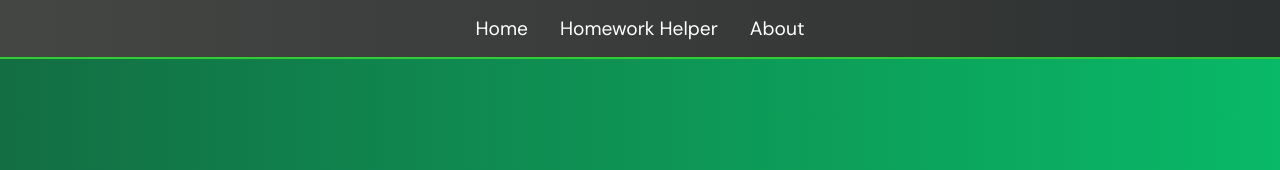
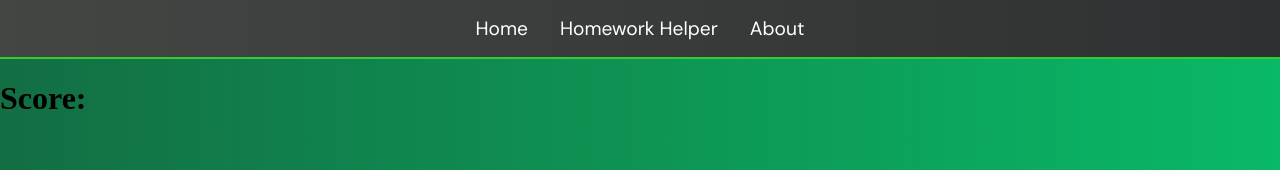
Before and after one commit to IanDBrown/henHacks2024, a React (Vite) app in the folder frontend/: page /quizResults in a window 1280 px wide. Shown: the top 170 px of the page. Built offline with nearby package versions, Linux system fonts and the light colour scheme; a web font is replaced by a local one.

Commit message:
Added quizEndScreen

```diff
--- a/frontend/src/components/App.tsx
+++ b/frontend/src/components/App.tsx
@@ -4,6 +4,7 @@ import AboutPage from "./AboutPage";
 import NavBar from "./NavBar";
 import HWHelperPage from "./HWHelperPage";
 import QuestionPage from "./QuestionPage";
+import QuizEndScreen from "./quizEndScreen";
 
 function App() {
 	return (
@@ -15,7 +16,7 @@ function App() {
 				<Route path="/about" element={<AboutPage />} />
 				<Route path="/homework-helper" element={<HWHelperPage />} />
 				<Route path="/quiz" element={<QuestionPage />} />
-
+				<Route path="/quizResults" element={<QuizEndScreen />} />
 				{}
 			</Routes>
 		</BrowserRouter>
--- a/frontend/src/components/QuestionPage.tsx
+++ b/frontend/src/components/QuestionPage.tsx
@@ -30,7 +30,7 @@ const QuestionPage = () => {
                 setCorrectOrNot("Wrong")
             }
         }else{
-            window.location.href = "http://localhost:5173/";
+            window.location.href = "http://localhost:5173/quizResults";
         }
     }
 
--- /dev/null
+++ b/frontend/src/components/QuizEndScreen.tsx
@@ -0,0 +1,7 @@
+const QuizEndScreen = () => {
+    return (
+        <h1>Score: </h1>
+     );
+}
+
+export default QuizEndScreen;
```
